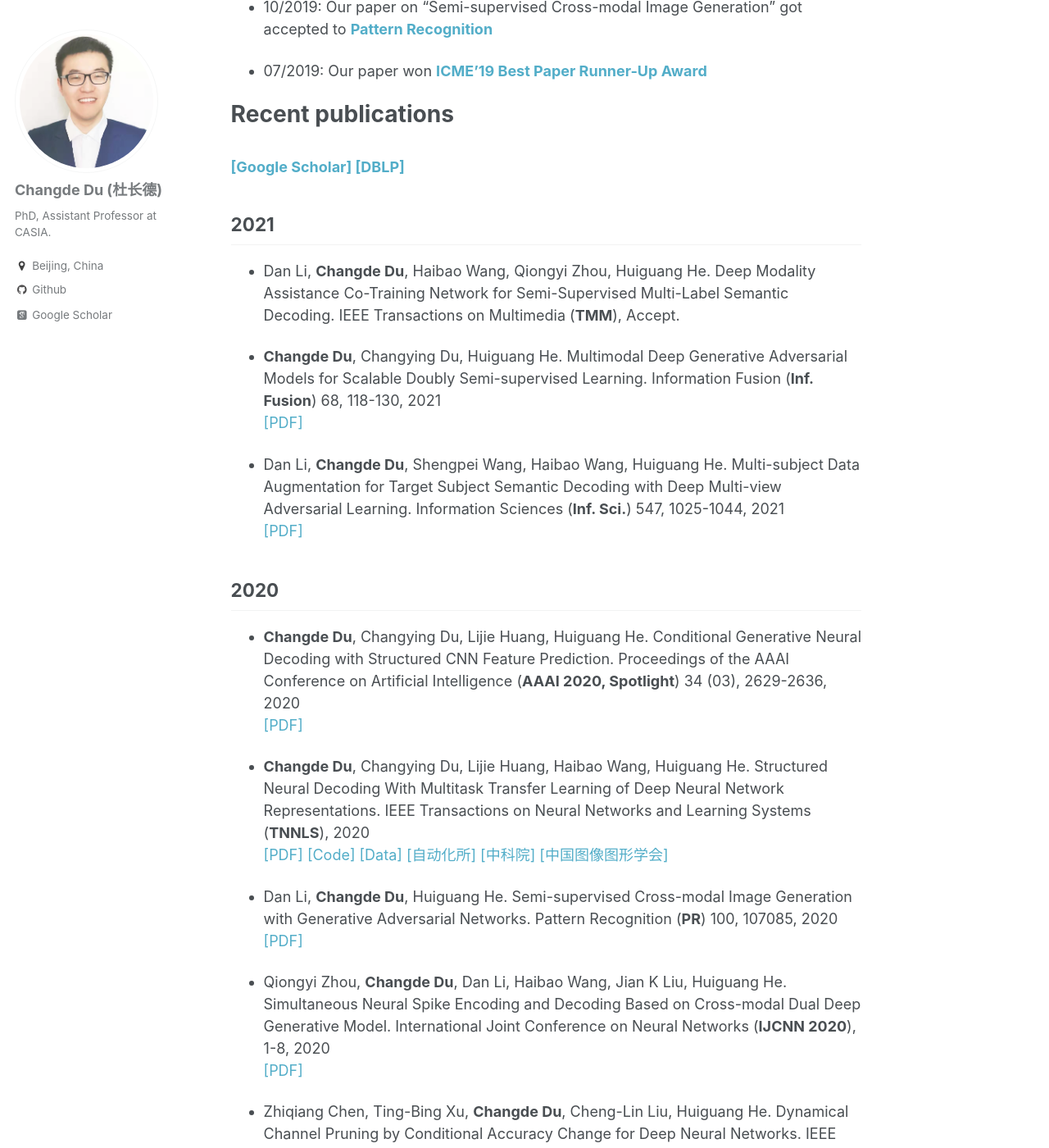
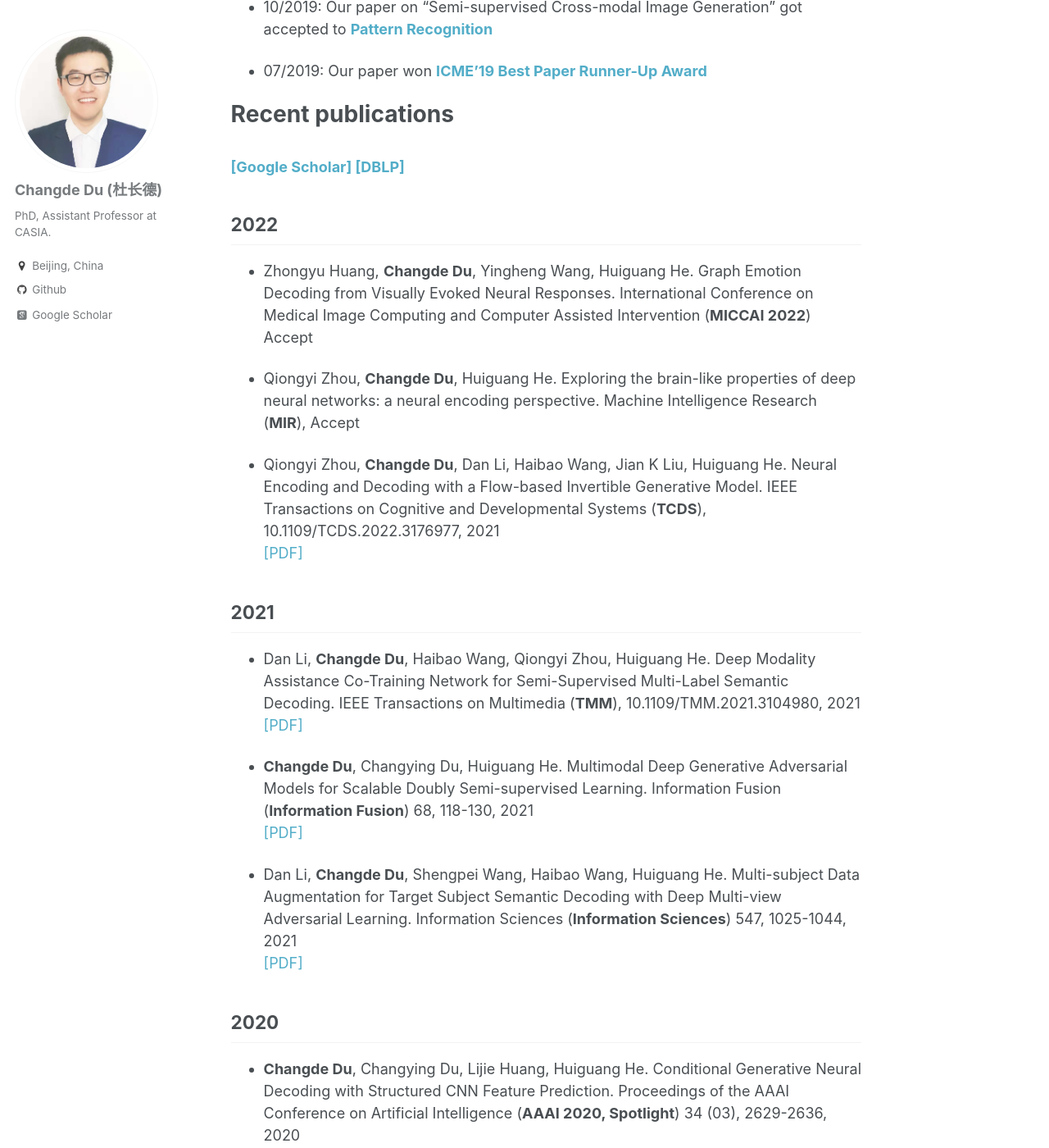
Before and after one commit to ChangdeDu/changdedu.github.io, a Jekyll site: the page built from _pages/about.md, in a window 1280 px wide and 1400 px high, scrolled down 1741 px. Shown: the whole window at 82% size. Built offline with Jekyll 4.4.1, drawn with Linux system fonts in a browser that asks for light colours; some web fonts are replaced; some of the changed text lies outside the part shown.

Commit message:
Update about.md

```diff
--- a/_pages/about.md
+++ b/_pages/about.md
@@ -19,9 +19,10 @@ My research interest broadly includes artificial intelligence, visual neuroscien
 I have published 30+ research papers in top-tier AI/ML conferences and journals, including AAAI, KDD, IJCAI, ACMMM, MICCAI, UAI, IEEE TNNLS/TMM/TCDS, Information Fusion, and Pattern Recognition. I won the Best Paper Runner-Up Award in IEEE ICME 2019.
 
 # News
-- 06/2022: Our paper on "Exploring the Brain-like Properties of DNNs: A Neural Encoding Perspective" got accepted to **Machine Intelligence Research**
 
 - 06/2022: Our paper on "Graph Emotion Decoding from Visually Evoked Neural Responses" got accepted to **MICCAI 2022**
+
+- 06/2022: Our paper on "Exploring the Brain-like Properties of DNNs: A Neural Encoding Perspective" got accepted to **Machine Intelligence Research**
 
 - 03/2022: I will serve as a reviewer for **ECCV-2022**
 
@@ -58,12 +59,20 @@ I have published 30+ research papers in top-tier AI/ML conferences and journals,
 
 ### [[Google Scholar]](https://scholar.google.com/citations?user=ef2EFsYAAAAJ&hl=zh-CN) [[DBLP]](https://dblp.org/pid/178/4485.html)
 
+## 2022
+
+- Zhongyu Huang, **Changde Du**, Yingheng Wang, Huiguang He. Graph Emotion Decoding from Visually Evoked Neural Responses. International Conference on Medical Image Computing and Computer Assisted Intervention (**MICCAI 2022**) Accept
+
+- Qiongyi Zhou, **Changde Du**, Huiguang He. Exploring the brain-like properties of deep neural networks: a neural encoding perspective. Machine Intelligence Research (**MIR**), Accept
+
+- Qiongyi Zhou, **Changde Du**, Dan Li, Haibao Wang, Jian K Liu, Huiguang He. Neural Encoding and Decoding with a Flow-based Invertible Generative Model. IEEE Transactions on Cognitive and Developmental Systems (**TCDS**), 10.1109/TCDS.2022.3176977, 2021 <br>[[PDF]](https://ieeexplore.ieee.org/abstract/document/9780264)
+
 ## 2021
-- Dan Li, **Changde Du**, Haibao Wang, Qiongyi Zhou, Huiguang He. Deep Modality Assistance Co-Training Network for Semi-Supervised Multi-Label Semantic Decoding. IEEE Transactions on Multimedia (**TMM**), Accept.
+- Dan Li, **Changde Du**, Haibao Wang, Qiongyi Zhou, Huiguang He. Deep Modality Assistance Co-Training Network for Semi-Supervised Multi-Label Semantic Decoding. IEEE Transactions on Multimedia (**TMM**), 10.1109/TMM.2021.3104980, 2021 <br>[[PDF]](https://ieeexplore.ieee.org/document/9516952)
 
-- **Changde Du**, Changying Du, Huiguang He. Multimodal Deep Generative Adversarial Models for Scalable Doubly Semi-supervised Learning. Information Fusion (**Inf. Fusion**) 68, 118-130, 2021 <br>[[PDF]](https://www.sciencedirect.com/science/article/abs/pii/S1566253520304115?dgcid=rss_sd_all)
+- **Changde Du**, Changying Du, Huiguang He. Multimodal Deep Generative Adversarial Models for Scalable Doubly Semi-supervised Learning. Information Fusion (**Information Fusion**) 68, 118-130, 2021 <br>[[PDF]](https://www.sciencedirect.com/science/article/abs/pii/S1566253520304115?dgcid=rss_sd_all)
 
-- Dan Li, **Changde Du**, Shengpei Wang, Haibao Wang, Huiguang He. Multi-subject Data Augmentation for Target Subject Semantic Decoding with Deep Multi-view Adversarial Learning. Information Sciences (**Inf. Sci.**) 547, 1025-1044, 2021  <br>[[PDF]](https://www.sciencedirect.com/science/article/abs/pii/S0020025520309221)
+- Dan Li, **Changde Du**, Shengpei Wang, Haibao Wang, Huiguang He. Multi-subject Data Augmentation for Target Subject Semantic Decoding with Deep Multi-view Adversarial Learning. Information Sciences (**Information Sciences**) 547, 1025-1044, 2021  <br>[[PDF]](https://www.sciencedirect.com/science/article/abs/pii/S0020025520309221)
 
 ## 2020
 - **Changde Du**, Changying Du, Lijie Huang, Huiguang He. Conditional Generative Neural Decoding with Structured CNN Feature Prediction.
```
